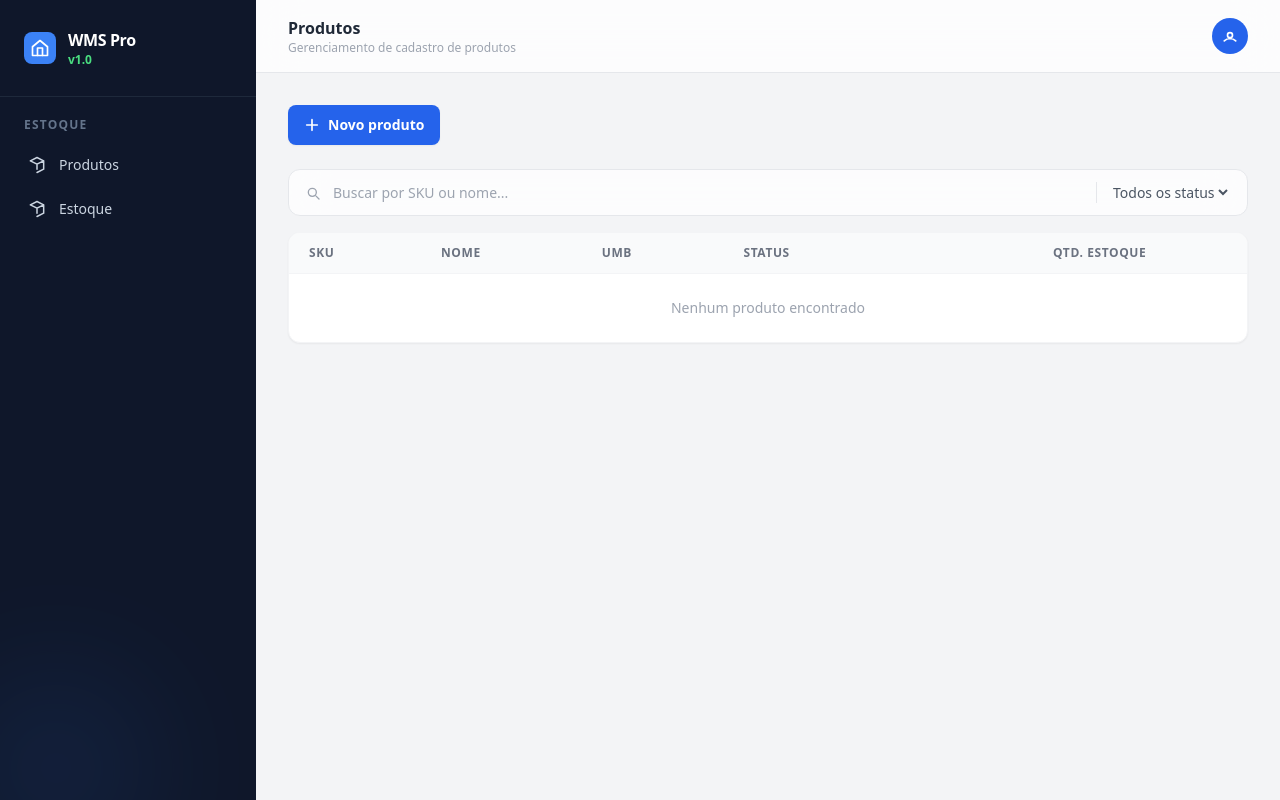
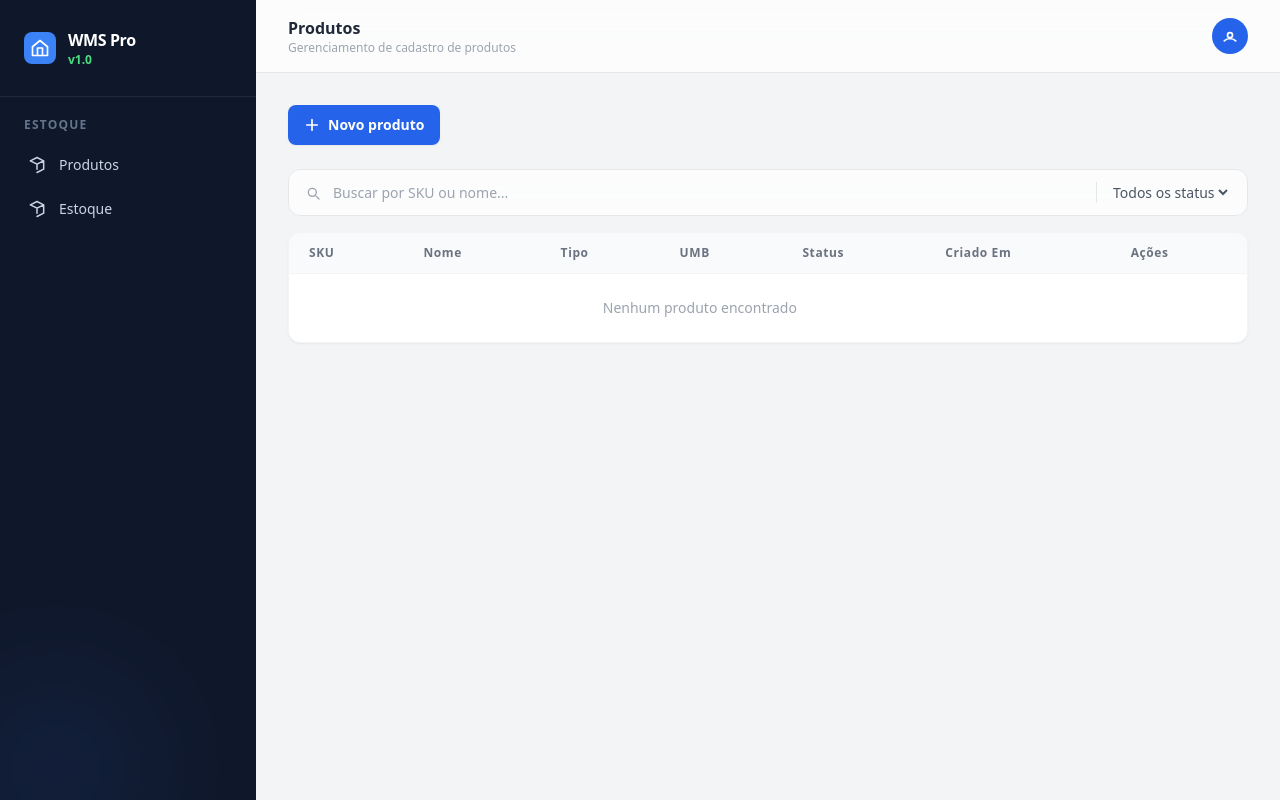
Before and after one commit to rochamrcs/wms-django, a Django app: page /products/ in a window 1280 px wide. Run offline with Django 5.2, Linux system fonts and the light colour scheme; the visitor is signed in with stand-in values (Sample User, id 1); data that the repository does not hold is empty; some libraries are stand-ins or nearby versions.

Commit message:
feat(product): update products table layout

```diff
--- a/products/templates/products.html
+++ b/products/templates/products.html
@@ -64,12 +64,13 @@
   <table class="w-full text-sm">
     <thead>
       <tr class="bg-gray-50 border-b border-gray-100">
-        <th class="text-left text-xs font-semibold text-gray-500 uppercase tracking-wider px-5 py-3">SKU</th>
-        <th class="text-left text-xs font-semibold text-gray-500 uppercase tracking-wider px-5 py-3">Nome</th>
-        <th class="text-left text-xs font-semibold text-gray-500 uppercase tracking-wider px-5 py-3">UMB</th>
-        <th class="text-left text-xs font-semibold text-gray-500 uppercase tracking-wider px-5 py-3">Status</th>
-        <th class="text-right text-xs font-semibold text-gray-500 uppercase tracking-wider px-5 py-3">Qtd. Estoque</th>
-        <th class="px-5 py-3"></th>
+        <th class="text-left text-xs font-semibold text-gray-500 tracking-wider px-5 py-3">SKU</th>
+        <th class="text-left text-xs font-semibold text-gray-500 tracking-wider px-5 py-3">Nome</th>
+        <th class="text-left text-xs font-semibold text-gray-500 tracking-wider px-5 py-3">Tipo</th>
+        <th class="text-left text-xs font-semibold text-gray-500 tracking-wider px-5 py-3">UMB</th>
+        <th class="text-left text-xs font-semibold text-gray-500 tracking-wider px-5 py-3">Status</th>
+        <th class="text-left text-xs font-semibold text-gray-500 tracking-wider px-5 py-3">Criado Em</th>
+        <th class="text-left text-xs font-semibold text-gray-500 tracking-wider px-5 py-3">Ações</th>
       </tr>
     </thead>
 
@@ -84,6 +85,10 @@
 
         <td class="px-5 py-4 font-medium text-gray-800">
           {{ product.name }}
+        </td>
+
+        <td class="px-5 py-4 text-gray-600">
+          {{ product.get_product_type_display }}
         </td>
 
         <td class="px-5 py-4 text-gray-600">
@@ -115,12 +120,12 @@
           </span>
         </td>
 
-        <td class="px-5 py-4 text-right text-gray-800">
-          {{ product.quantity }}
+        <td class="px-5 py-4 text-gray-600">
+          {{ product.created_at|date:"d/m/Y H:i" }}
         </td>
 
         <td class="px-5 py-4 text-right">
-          <div class="flex items-center justify-end gap-2">
+          <div class="flex items-center gap-2">
             <button
                 onclick="openModal(this)"
                 data-id="{{ product.id }}"
@@ -129,13 +134,6 @@
                 class="w-8 h-8 rounded-lg bg-gray-100 hover:bg-blue-100 hover:text-blue-600 flex items-center justify-center text-gray-500 transition">
               <svg class="w-4 h-4" fill="none" stroke="currentColor" stroke-width="2" viewBox="0 0 24 24">
                 <path stroke-linecap="round" stroke-linejoin="round" d="M15.232 5.232l3.536 3.536M9 11l6.293-6.293a1 1 0 011.414 0l2.586 2.586a1 1 0 010 1.414L13 15H9v-4z"/>
-              </svg>
-            </button>
-
-            <button class="w-8 h-8 rounded-lg bg-gray-100 hover:bg-gray-200 flex items-center justify-center text-gray-500 transition">
-              <svg class="w-4 h-4" fill="none" stroke="currentColor" stroke-width="2" viewBox="0 0 24 24">
-                <path stroke-linecap="round" stroke-linejoin="round" d="M15 12a3 3 0 11-6 0 3 3 0 016 0z"/>
-                <path stroke-linecap="round" stroke-linejoin="round" d="M2.458 12C3.732 7.943 7.523 5 12 5c4.477 0 8.268 2.943 9.542 7-1.274 4.057-5.065 7-9.542 7-4.477 0-8.268-2.943-9.542-7z"/>
               </svg>
             </button>
           </div>
```
